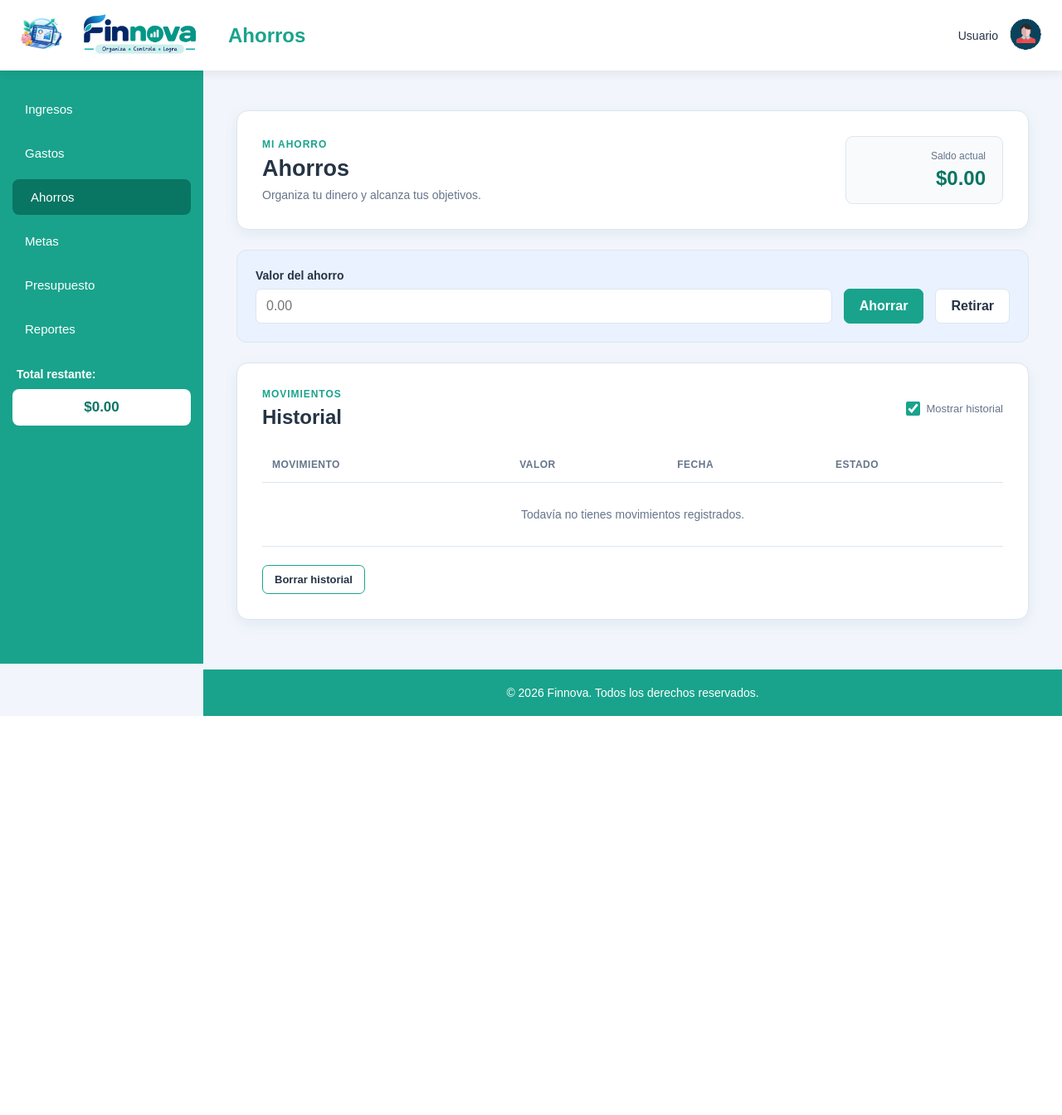
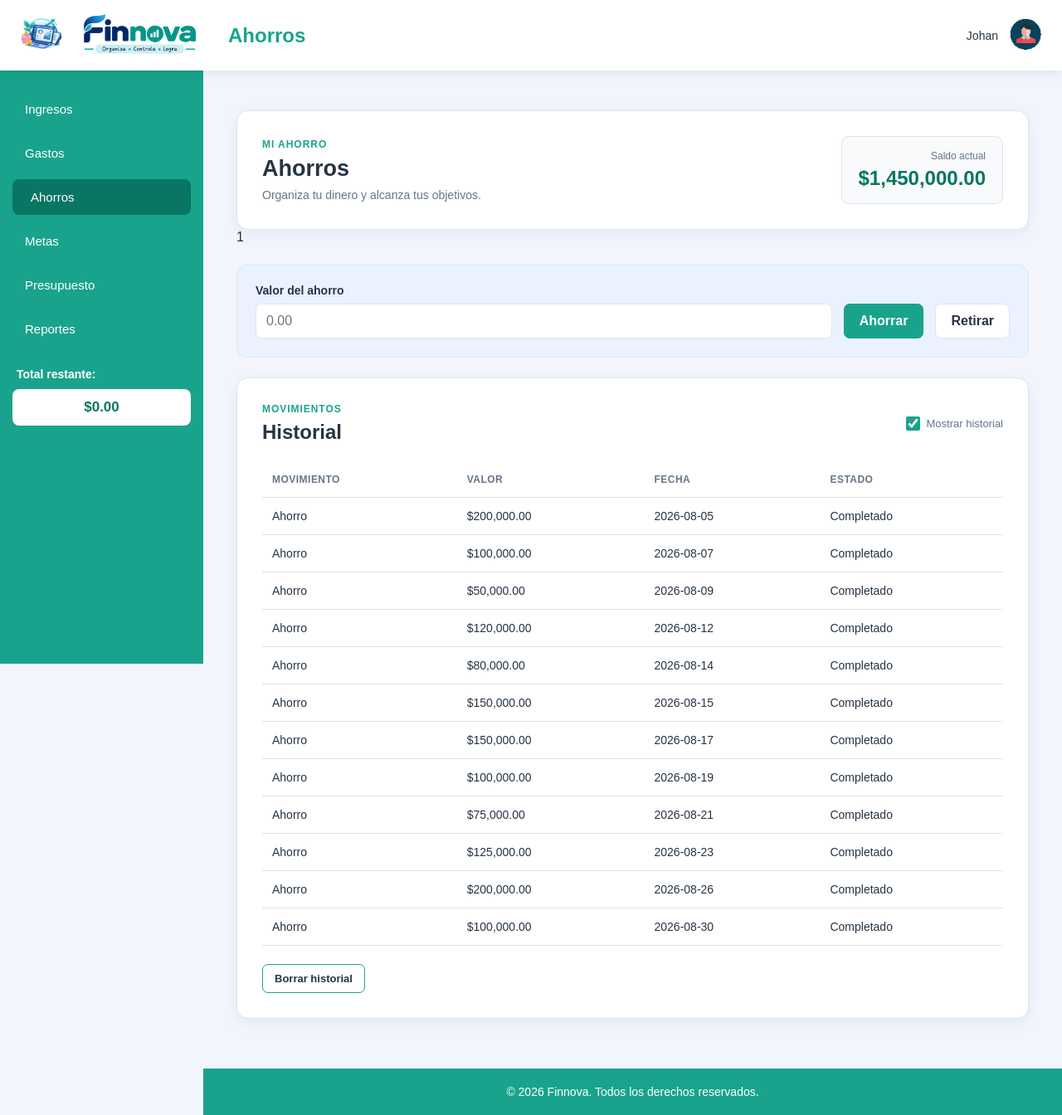
Before and after one commit to sofia269t/FINNOVA, a PHP site: page /ahorros.php in a window 1280 px wide. Shown: the whole page at 83% size. Before the commit the page ends 863 px from the top, so only its background shows below. Run offline with PHP 8.4, Linux system fonts and the light colour scheme; a user stored in the database is signed in; data comes from the database, SQL or seed files in the repository.

Commit message:
ahorros modificacion

```diff
--- a/ahorros.php
+++ b/ahorros.php
@@ -64,7 +64,7 @@ unset($_SESSION["mensaje_ahorro"]);
         <h1>Ahorros</h1>
 
         <div class="usuario">
-            <span>Usuario</span>
+            <span><?= $usuarioNombre ?></span>
             <a href="perfil.html">
                 <img src="Estilos/img/user-icon.png" alt="Ver perfil">
             </a>
@@ -105,9 +105,13 @@ unset($_SESSION["mensaje_ahorro"]);
 
                 <div class="saldo">
                     <span>Saldo actual</span>
-                    <strong id="saldo">$0.00</strong>
+                    <strong id="saldo">$<?= number_format($totalAhorrado, 2) ?></strong>
                 </div>
             </div>
+
+            <?php if ($mensajeMeta !== ""): ?>
+                <p class="mensaje-estado"><?= htmlspecialchars($mensajeMeta) ?></p>
+            <?php endif; ?>
 
             <form class="formulario" action="#" method="get">
                 <div class="campo">
@@ -125,12 +129,16 @@ unset($_SESSION["mensaje_ahorro"]);
                         <p class="etiqueta">Movimientos</p>
                         <h2 id="titulo-historial">Historial</h2>
                     </div>
+
                     <label class="filtro" for="mostrarHistorial">
                         <input type="checkbox" id="mostrarHistorial" checked>
                         Mostrar historial
                     </label>
                 </div>
 
+                <?php if ($movimientos->num_rows === 0): ?>
+                    <p class="sin-movimientos">Todavía no tienes movimientos registrados.</p>
+                <?php else: ?>
                     <div class="tabla-contenedor">
                         <table>
                             <thead>
@@ -142,16 +150,21 @@ unset($_SESSION["mensaje_ahorro"]);
                                 </tr>
                             </thead>
                             <tbody id="listaMovimientos">
+                                <?php while ($fila = $movimientos->fetch_assoc()): ?>
+                                    <?php $monto = (float) $fila["ahorMonto"]; ?>
                                     <tr>
-                                <td colspan="4" class="sin-movimientos">
-                                    Todavía no tienes movimientos registrados.
-                                </td>
+                                        <td><?= $monto >= 0 ? "Ahorro" : "Retiro" ?></td>
+                                        <td>$<?= number_format(abs($monto), 2) ?></td>
+                                        <td><?= htmlspecialchars($fila["ahorFecha"]) ?></td>
+                                        <td>Completado</td>
                                     </tr>
+                                <?php endwhile; ?>
                             </tbody>
                         </table>
                     </div>
 
                     <a class="borrar-historial" href="ahorros.php">Borrar historial</a>
+                <?php endif; ?>
             </section>
         </section>
     </main>
```
Lines whose indentation alone changed are shown as unchanged.
